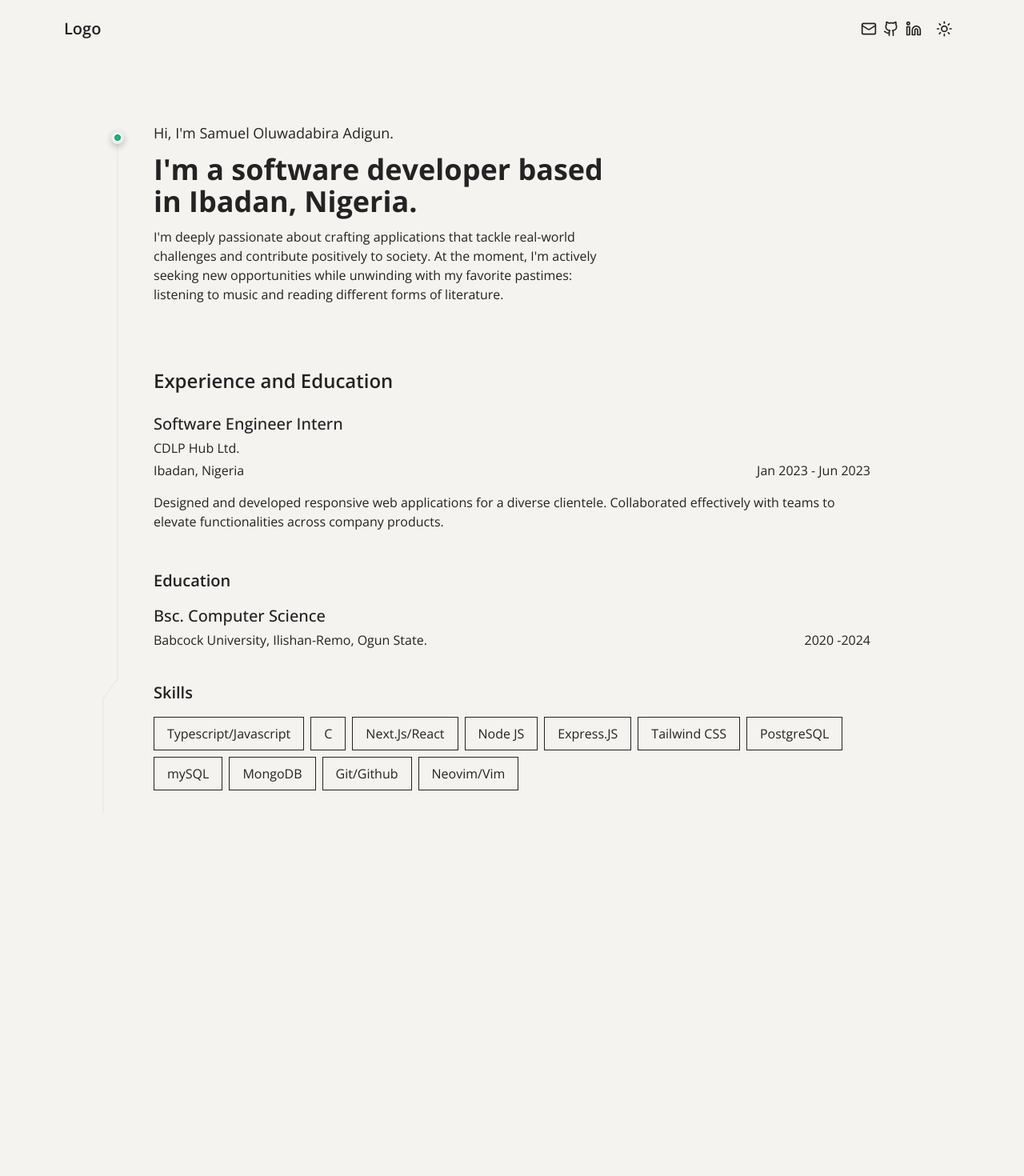
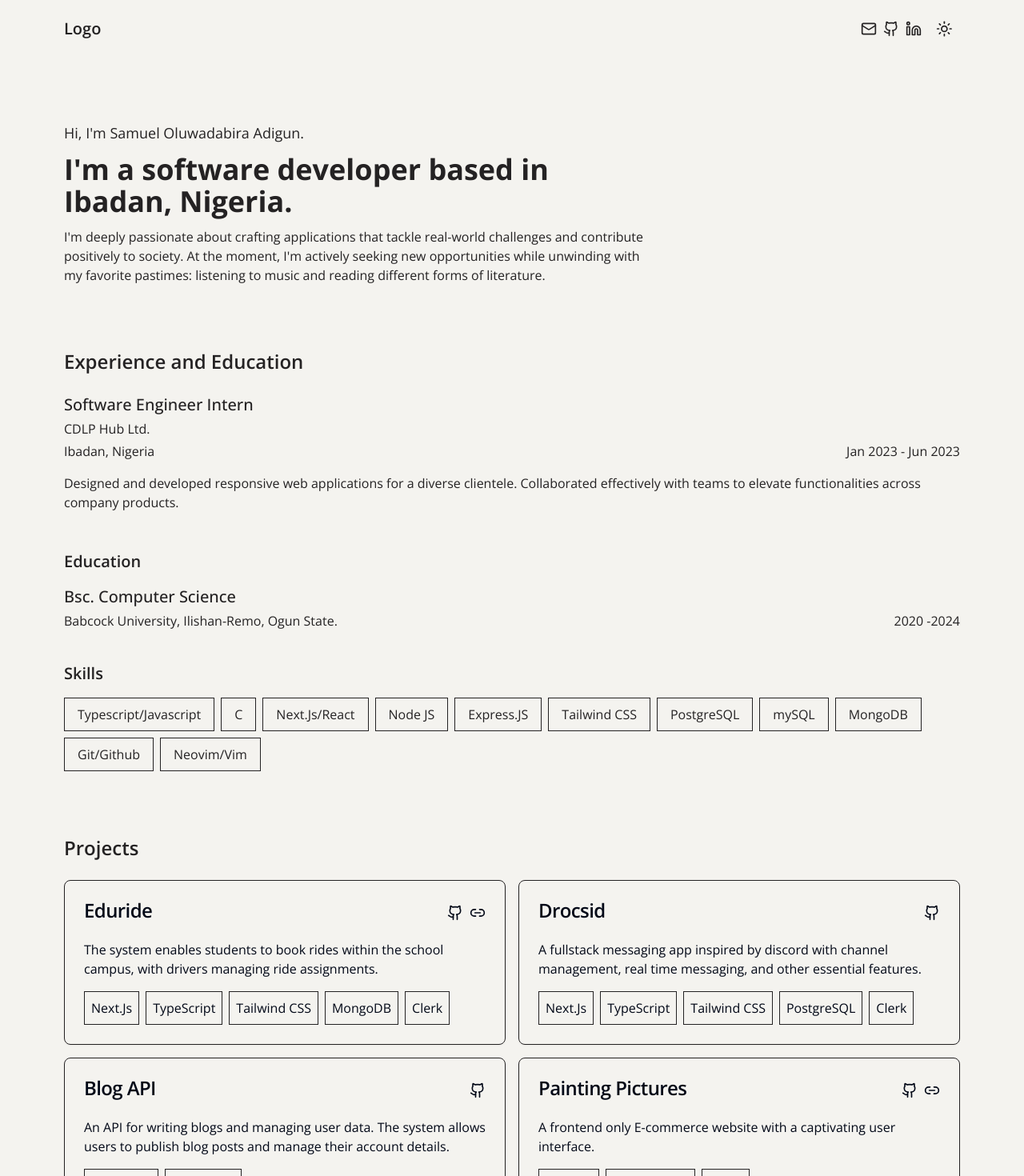
Before and after one commit to Asonance11/me, a Next.js app: page / in a window 1280 px wide. Shown: the top 1470 px of the page at 80% size. Before the commit the page ends 1016 px from the top, so only its background shows below. Built offline with nearby package versions, Linux system fonts and the light colour scheme.

Commit message:
Remove beam and add projects

```diff
--- a/app/page.tsx
+++ b/app/page.tsx
@@ -1,14 +1,13 @@
-import ExperienceAndEducation from '@/components/custom/experience-and-education';
-import PersonalInfo from '@/components/custom/personal-info';
-import { TracingBeam } from '@/components/ui/tracing-beam';
+import ExperienceAndEducation from "@/components/custom/experience-and-education";
+import PersonalInfo from "@/components/custom/personal-info";
+import Projects from "@/components/custom/projects";
 
 export default function Home() {
   return (
-    <TracingBeam>
     <main>
       <PersonalInfo />
       <ExperienceAndEducation />
+      <Projects />
     </main>
-    </TracingBeam>
   );
 }
```
